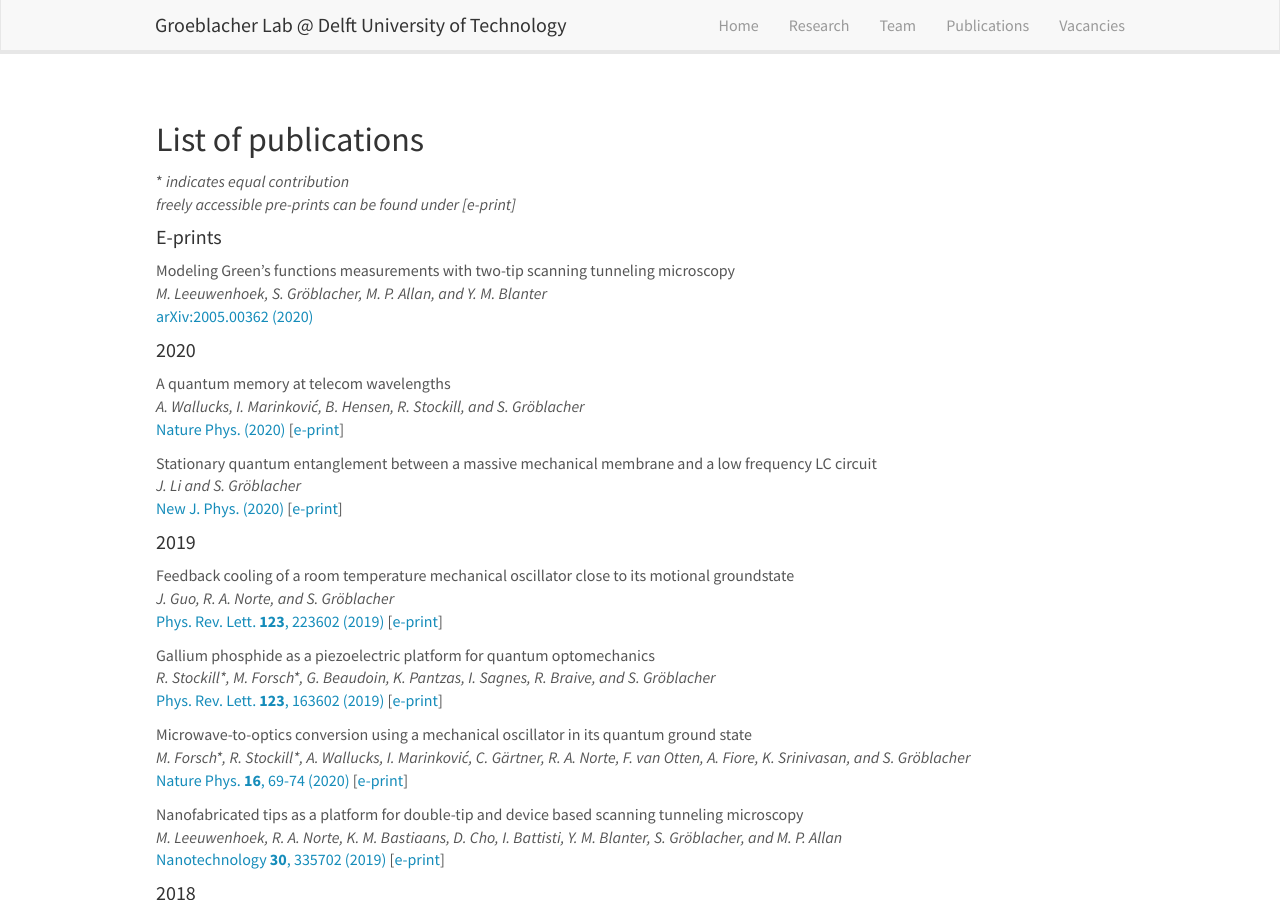
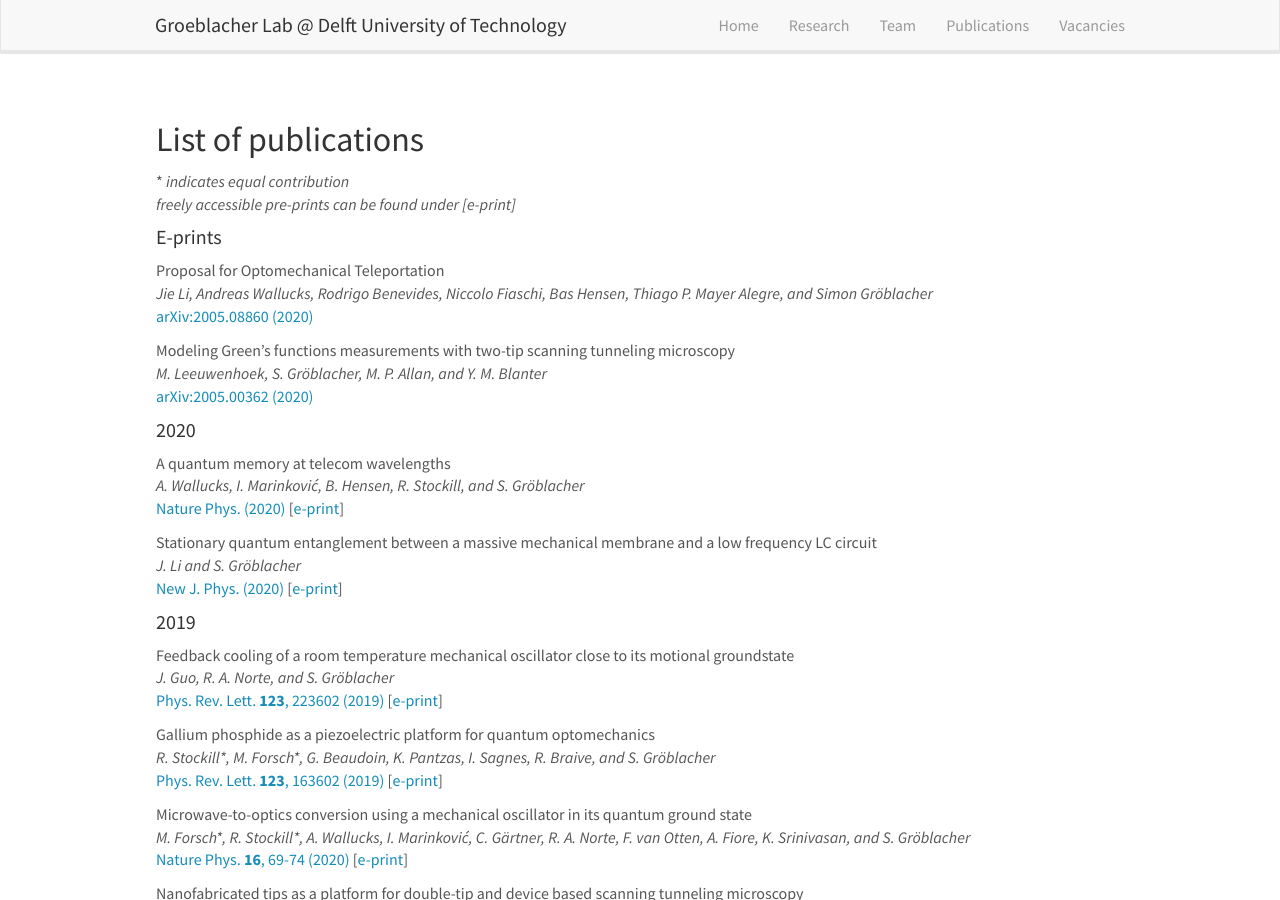
Before and after one commit to sgroeblacher/groeblacherlab, a Jekyll site: the page built from _pages/publications.md, in a window 1280 px wide and 900 px high, scrolled down 2553 px. Built offline with Jekyll 4.4.1, drawn with Linux system fonts in a browser that asks for light colours; nearby versions of some CDN libraries.

Commit message:
modified:   _data/publist.yml 	modified:   documents/CV_SGroeblacher.pdf

```diff
--- a/_data/publist.yml
+++ b/_data/publist.yml
@@ -1,3 +1,17 @@
+- title: "Proposal for Optomechanical Teleportation"
+  image:
+  description:
+  authors: Jie Li, Andreas Wallucks, Rodrigo Benevides, Niccolo Fiaschi, Bas Hensen, Thiago P. Mayer Alegre, and Simon Gröblacher
+  link:
+    url: https://arxiv.org/abs/2005.08860
+    display: arXiv:2005.08860 (2020)
+  arxiv: 0
+  eprint:
+  highlight: 0
+  news2:
+  newyear: 1
+  year: E-prints
+
 - title: "Modeling Green's functions measurements with two-tip scanning tunneling microscopy"
   image:
   description:
@@ -9,8 +23,8 @@
   eprint:
   highlight: 0
   news2:
-  newyear: 1
-  year: E-prints
+  newyear: 0
+  year:
 
 - title: "A quantum memory at telecom wavelengths"
   image: Pub_QMemory.png
```
Also changed, not shown: 1 other file.
